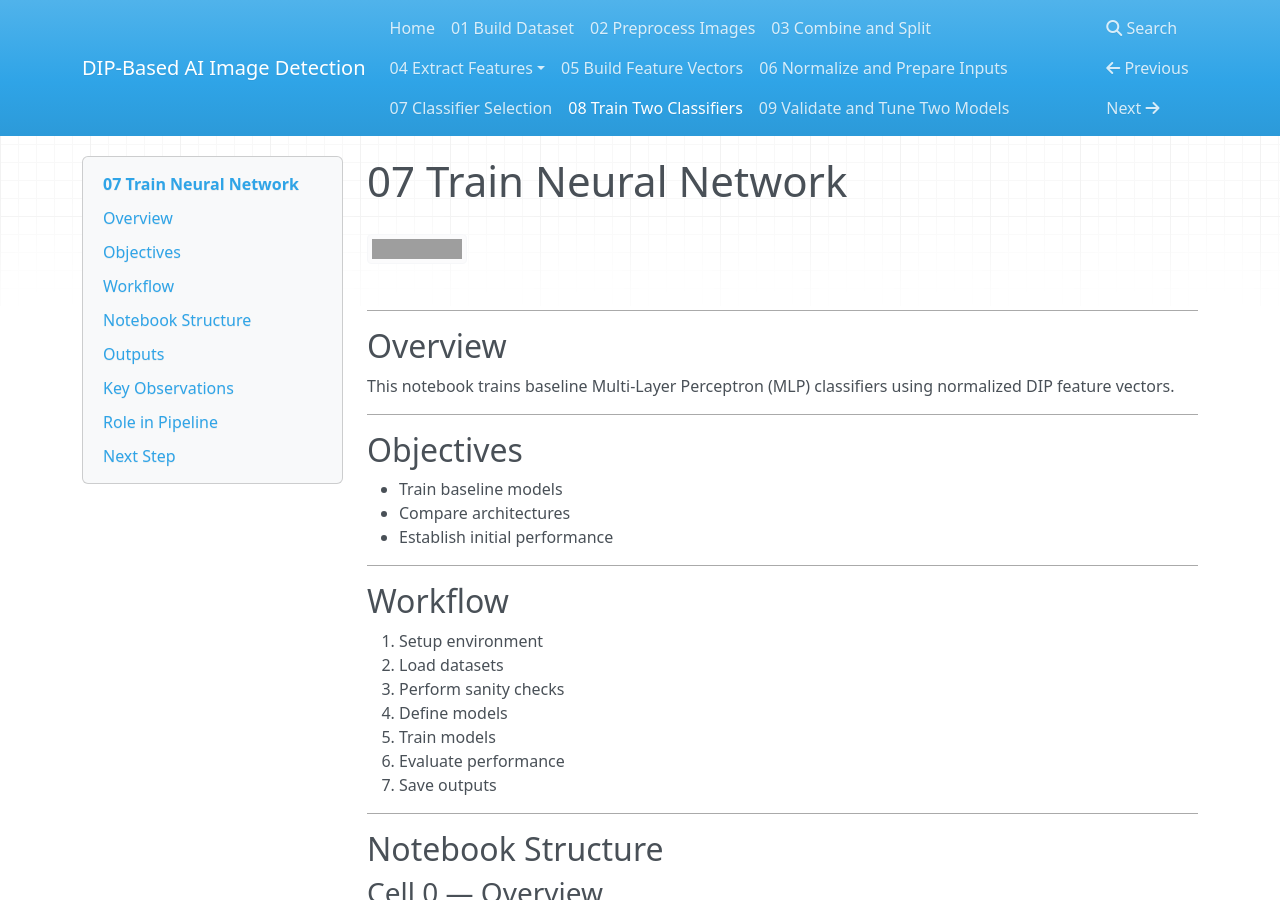
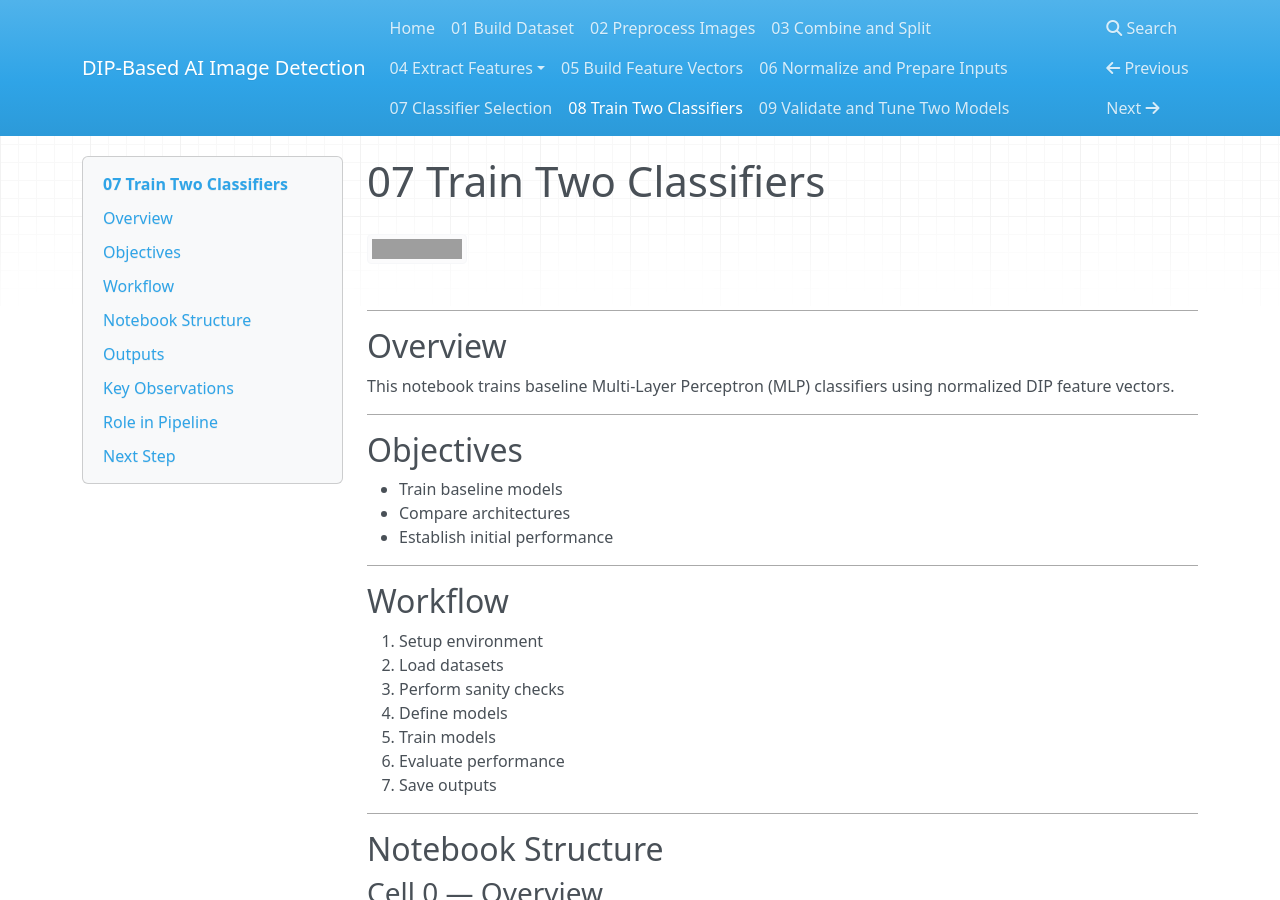
Before and after one commit to pgailinas/dip-ai-image-detection, an MkDocs documentation site: the page built from docs/08_Train_Two_Classifiers.md, in a window 1280 px wide and 900 px high. Built offline with MkDocs 1.6.1, drawn with Linux system fonts in a browser that asks for light colours; nearby versions of some CDN libraries; grey boxes are pictures that could not be loaded.

Commit message:
Update 08_Train_Two_Classifiers.md

```diff
--- a/docs/08_Train_Two_Classifiers.md
+++ b/docs/08_Train_Two_Classifiers.md
@@ -1,6 +1,6 @@
-# 07 Train Neural Network
+# 07 Train Two Classifiers
 
-[![Open in Colab](https://colab.research.google.com/assets/colab-badge.svg)](https://colab.research.google.com/github/pgailinas/dip-ai-image-detection/blob/main/notebooks/07_Train_Neural_Network.ipynb)
+[![Open in Colab](https://colab.research.google.com/assets/colab-badge.svg)](https://colab.research.google.com/github/pgailinas/dip-ai-image-detection/blob/main/notebooks/07_Train_Two_Classifiers.ipynb)
 
 ---
 
```
